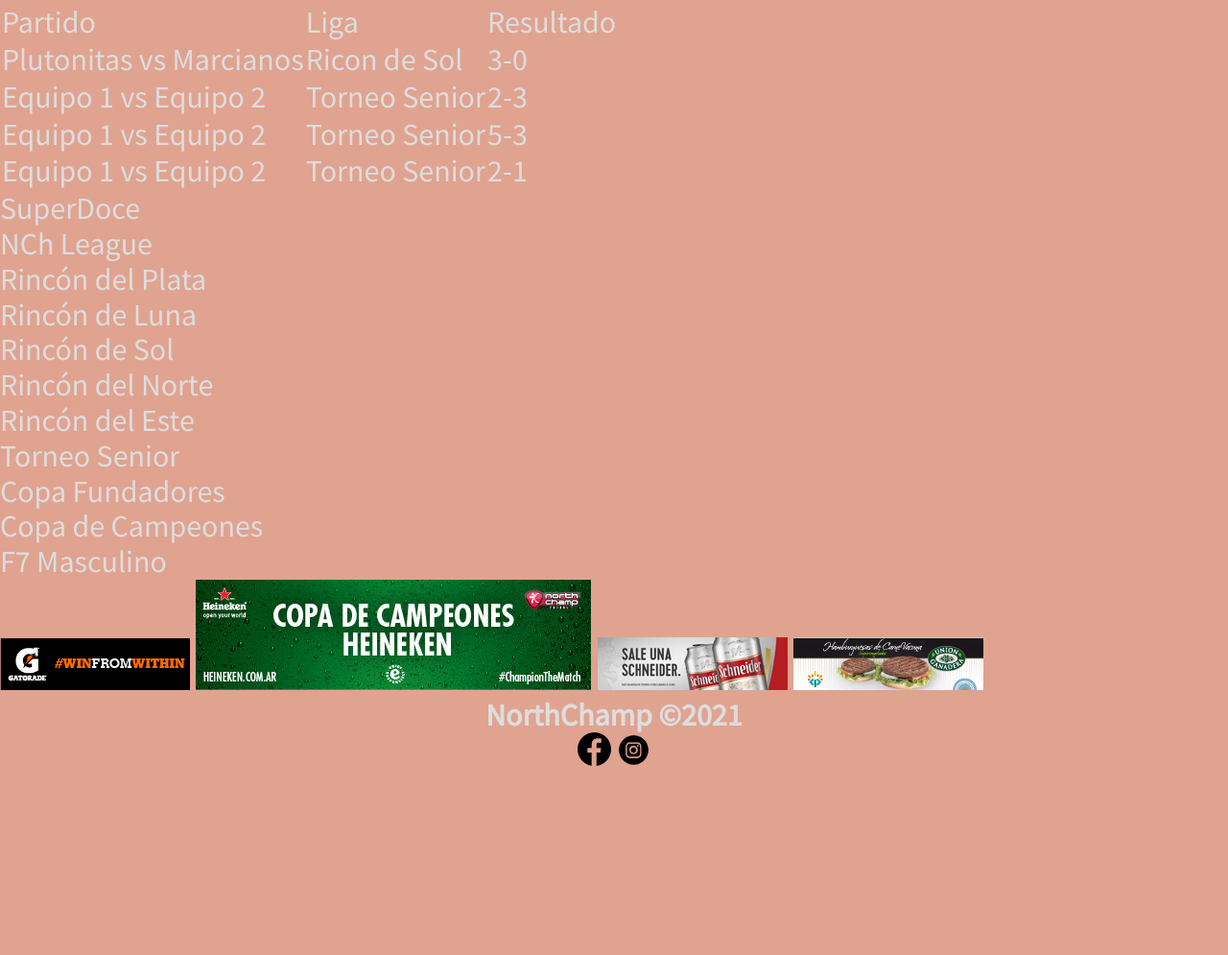
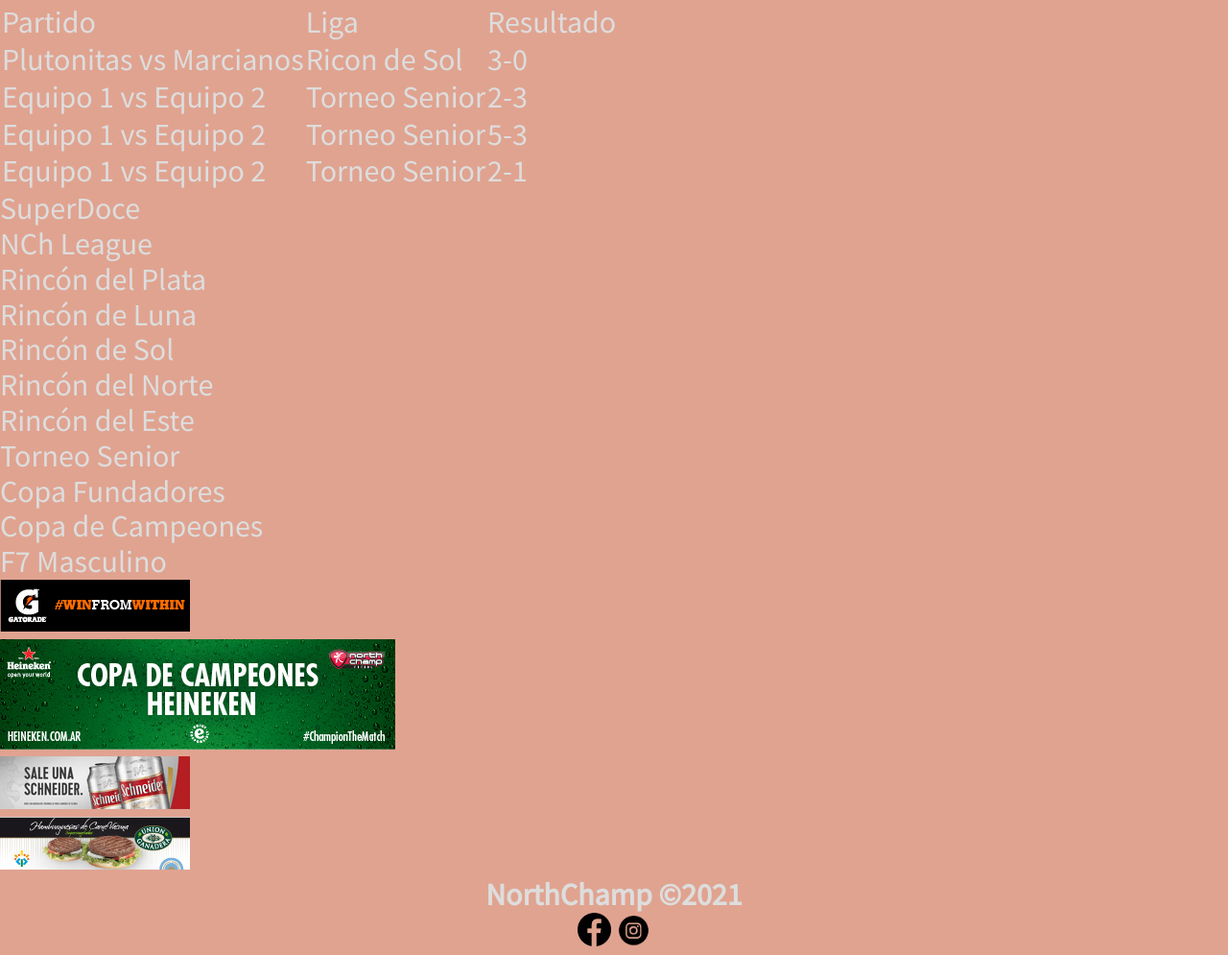
Before and after one commit to FigasaCHAN/Northchamp-WEB, a plain HTML site: page index.html in a window 1280 px wide. Shown: the part 764-1759 px from the top of the page at 96% size. Before the commit the page ends 1571 px from the top, so only its background shows below. Drawn offline with Linux system fonts and the light colour scheme.

```diff
--- a/index.html
+++ b/index.html
@@ -81,10 +81,18 @@
 				<ul>F7 Masculino</ul>
 			</nav>
 			<div class= "sponsor">
-				<a href="https://www.facebook.com/GatoradeArgentina/" target="_BLANK"><img src="imagenes/sponsor/gatorade.png" alt="banner sponsor: gatorade" class= "Sponsor__gatorade"></a>
-				<a href="https://www2.heineken.com/ar" target="_BLANK"><img src="imagenes/sponsor/heineken.jpg" alt="banner sponsor: heineken" class= "Sponsor__heineken"></a>
-				<a href="http://www.cervezaschneider.com.ar" target="_BLANK"><img src="imagenes/sponsor/scheneider.png" alt="banner sponsor: schneider" class= "Sponsor__schneider"></a>
-				<a href="https://www.unionganadera.com.ar" target="_BLANK"><img src="imagenes/sponsor/union-ganadera.jpg" alt="banner sponsor: union ganadera" class= "Sponsor__uganadera"></a>
+				<div class="sponsor__imagen">
+					<a href="https://www.facebook.com/GatoradeArgentina/" target="_BLANK"><img src="imagenes/sponsor/gatorade.png" alt="banner sponsor: gatorade" class= "Sponsor__gatorade"></a>
+				</div>
+				<div class="sponsor__imagen">
+					<a href="https://www2.heineken.com/ar" target="_BLANK"><img src="imagenes/sponsor/heineken.jpg" alt="banner sponsor: heineken" class= "Sponsor__heineken"></a>
+				</div>
+				<div class="sponsor__imagen">
+					<a href="http://www.cervezaschneider.com.ar" target="_BLANK"><img src="imagenes/sponsor/scheneider.png" alt="banner sponsor: schneider" class= "Sponsor__schneider"></a>
+				</div>
+				<div class="sponsor__imagen">
+					<a href="https://www.unionganadera.com.ar" target="_BLANK"><img src="imagenes/sponsor/union-ganadera.jpg" alt="banner sponsor: union ganadera" class= "Sponsor__uganadera"></a>
+				</div>
 			</div>
 		</aside>
 
```
